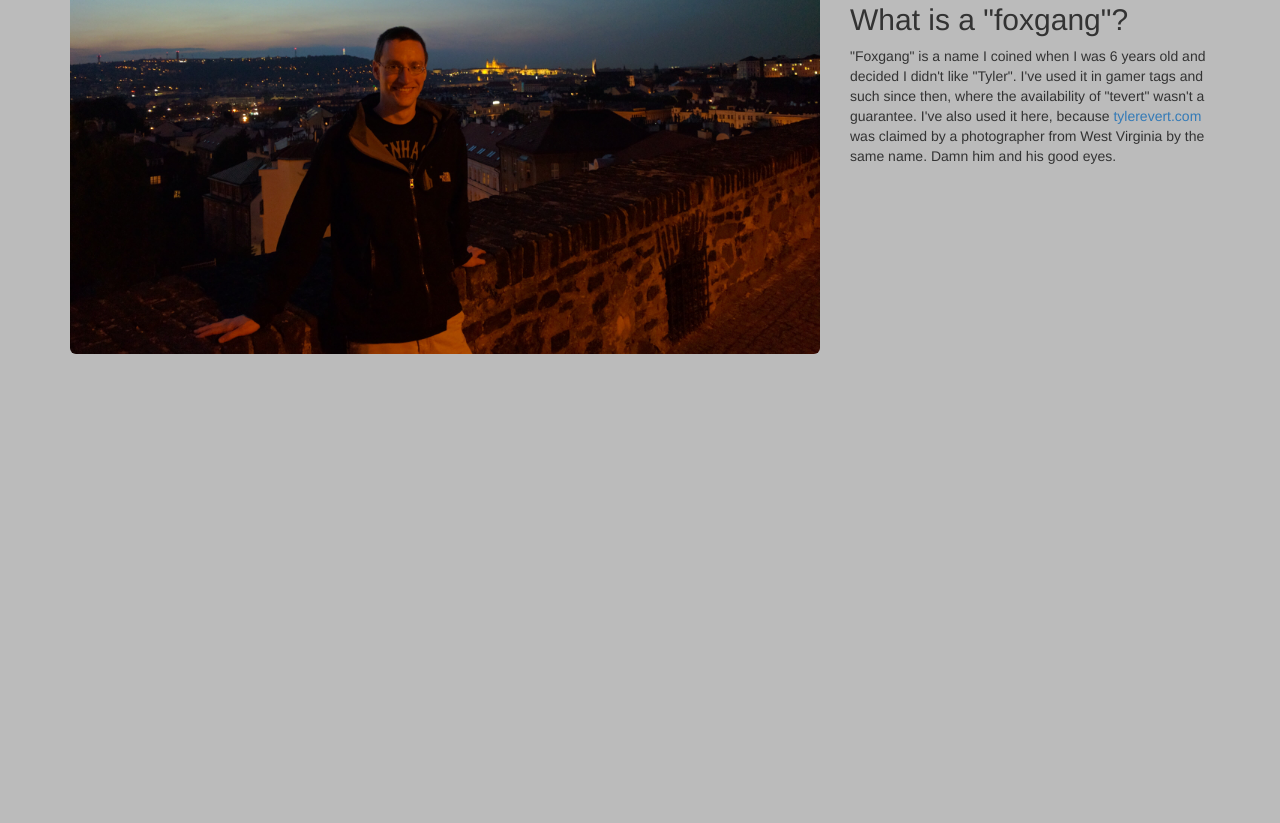
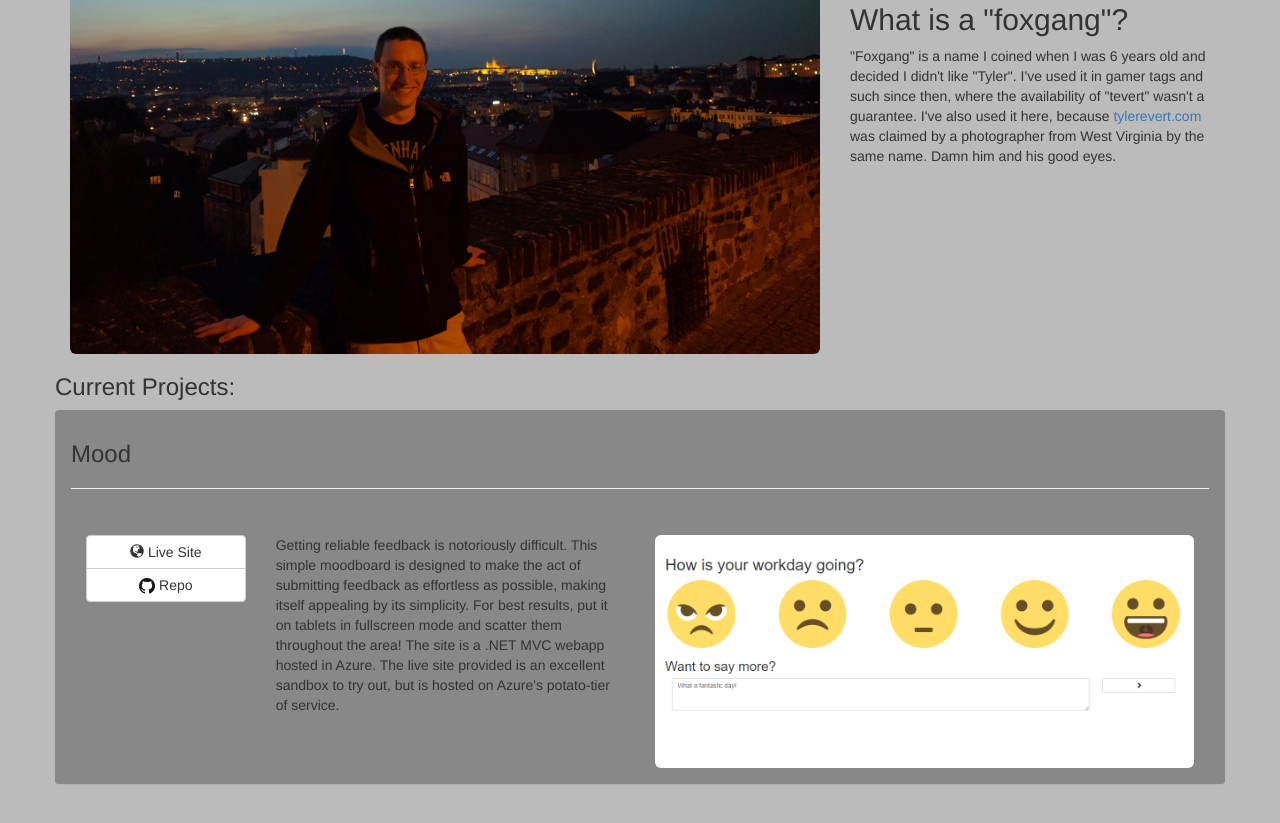
Before and after one commit to tevert/tevert.github.io, a plain HTML site: page index.html in a window 1280 px wide. Shown: the part 307-1130 px from the top of the page. Before the commit the page ends 800 px from the top, so only its background shows below. Drawn offline with Linux system fonts and the light colour scheme.

Commit message:
Adding mood to page

```diff
--- a/css/small-business.css
+++ b/css/small-business.css
@@ -7,6 +7,10 @@
 body {
     padding-top: 70px; /* Required padding for .navbar-fixed-top. Change if height of navigation changes. */
     background: #BBBBBB;
+}
+
+.panel {
+    background-color: #888888;
 }
 
 .navbar-fixed-top .nav {
--- a/index.html
+++ b/index.html
@@ -80,6 +80,30 @@
             </div>
             <!-- /.col-md-4 -->
         </div>
+        <div class="row">
+            <h3>Current Projects: </h3>
+            <div class="panel">
+                <div class="panel-heading">
+                    <h3>Mood</h3><hr/>
+                </div>
+                <div class="panel-body">
+                    <div class="col-md-2 btn-group-vertical" role="group">
+                        <a class="btn btn-default" href="http://moodboard.azurewebsites.net/" target="_blank">
+                            <span class="glyphicon glyphicon-globe"></span> Live Site
+                        </a>
+                        <a class="btn btn-default" href="https://github.com/tevert/Mood" target="_blank">
+                            <img src="/img/GitHub-Mark-64px.png" alt="" height="16"> Repo
+                        </a>
+                    </div>
+                    <div class="col-md-4">
+                        <p>Getting reliable feedback is notoriously difficult. This simple moodboard is designed to make the act of submitting feedback as effortless as possible, making itself appealing by its simplicity. For best results, put it on tablets in fullscreen mode and scatter them throughout the area! The site is a .NET MVC webapp hosted in Azure. The live site provided is an excellent sandbox to try out, but is hosted on Azure's potato-tier of service.</p>
+                    </div>
+                    <div class="col-md-6">
+                        <img class="img-responsive img-rounded" src="/img/Mood.png" alt="A simple moodboard"/>
+                    </div>
+                </div>
+            </div>
+        </div>
         <!-- /.row -->
 
         <!-- Footer -->
```
Also changed, not shown: img/GitHub-Mark-64px.png (added), img/Mood.PNG (added).
